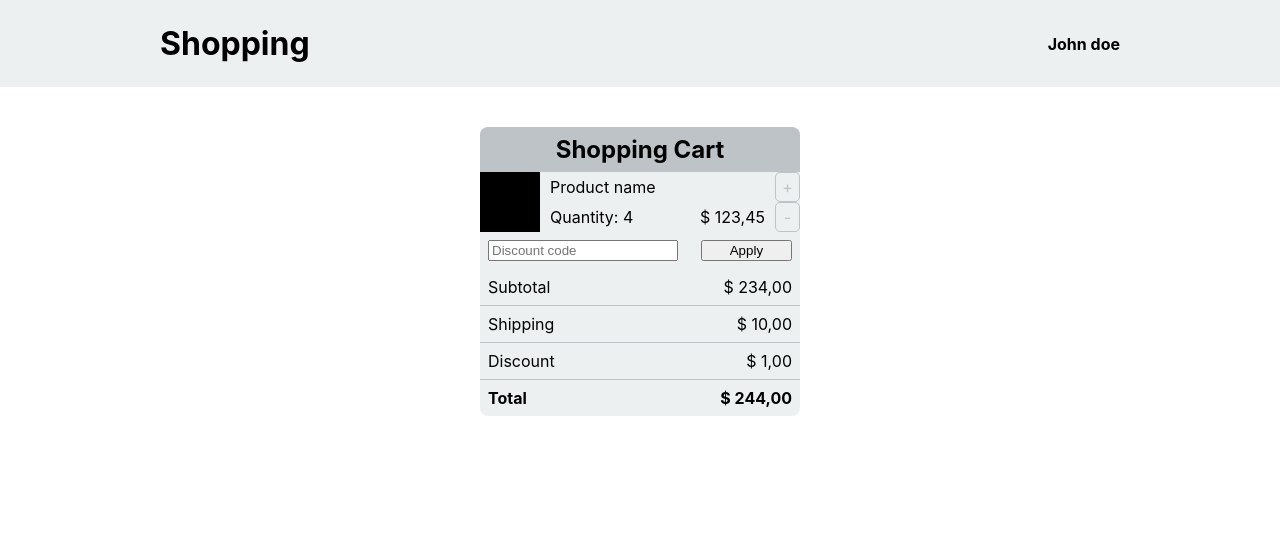
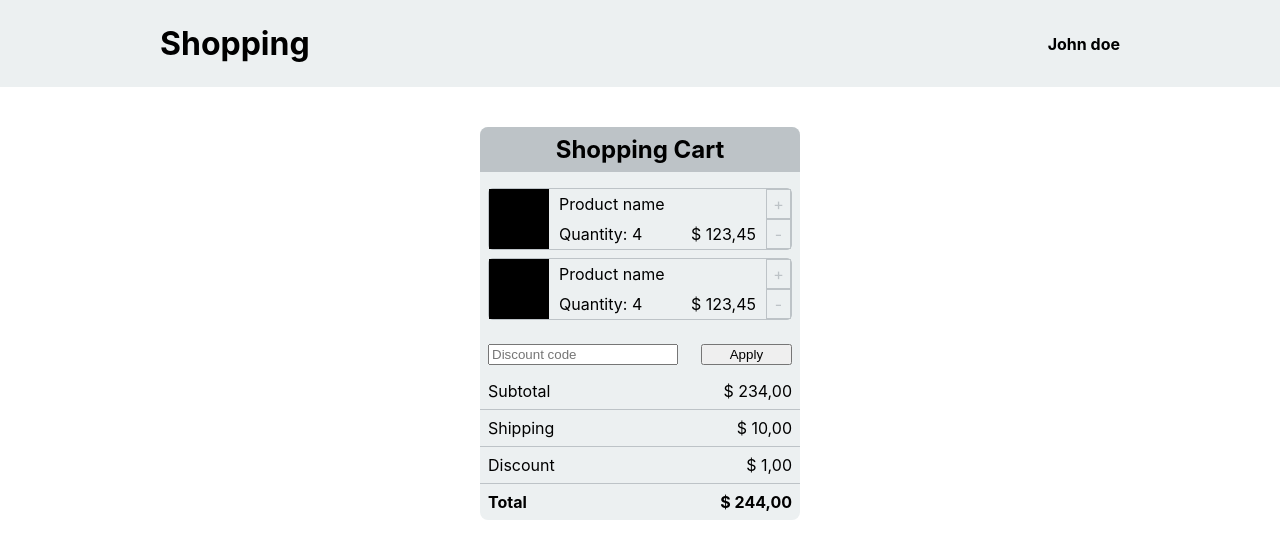
Before and after one commit to italovieira/shopping-cart, a React (Create React App) app: page / in a window 1280 px wide. Shown: the top 558 px of the page. Built offline with nearby package versions, Linux system fonts and the light colour scheme.

Commit message:
Add products in cart

```diff
--- a/src/components/Cart.js
+++ b/src/components/Cart.js
@@ -6,7 +6,7 @@ const Cart = () => {
     <section className={styles.container}>
       <div className={styles.header}>Shopping Cart</div>
 
-      <CartProduct></CartProduct>
+      <CartProductList />
 
       <div>
         <div className={`${styles.spaceBetween} ${styles.margin}`}>
@@ -31,7 +31,12 @@ const Cart = () => {
 }
 
 const CartProductList = () => {
-  return true
+  return (
+    <div className={`${styles.productList} ${styles.margin}`}>
+      <CartProduct />
+      <CartProduct />
+    </div>
+  )
 }
 
 const CartProduct = () => {
--- a/src/components/Cart.module.css
+++ b/src/components/Cart.module.css
@@ -42,6 +42,9 @@ hr {
 .product {
   display: flex;
   height: 60px;
+  border: 1px solid #bdc3c7;
+  border-radius: 5px;
+  margin: 8px 0;
 }
 
 .image {
@@ -62,7 +65,6 @@ hr {
   justify-content: center;
   flex: 1;
   border: 1px solid #bdc3c7;
-  border-radius: 5px;
 }
 
 .productInfo {
```
